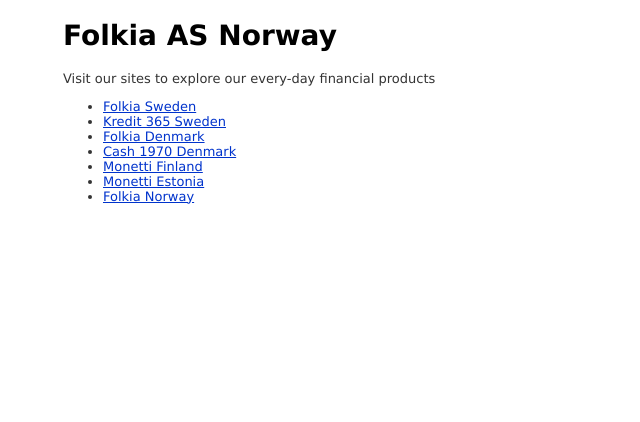
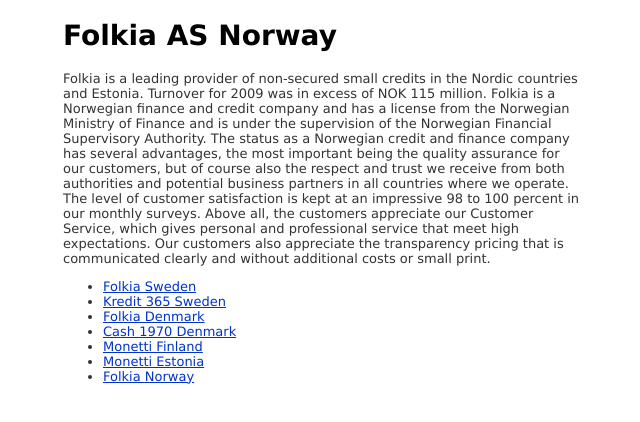
Before and after one commit to bshala/folkia.github.com, a plain HTML site: page index.html in a window 1280 px wide. Shown: the whole page, without its empty margins (317-957 px from the left). Drawn offline with Linux system fonts and the light colour scheme.

Commit message:
Update index.html

```diff
--- a/index.html
+++ b/index.html
@@ -33,7 +33,13 @@
   <body>
     <div class="wrapper">
       <h1>Folkia AS Norway</h1>
-      <p>Visit our sites to explore our every-day financial products</p>
+      <p>Folkia is a leading provider of non-secured small credits in the Nordic countries and Estonia. Turnover for 2009 was in excess of NOK 115 million.
+
+Folkia is a Norwegian finance and credit company and has a license from the Norwegian Ministry of Finance and is under the supervision of the Norwegian Financial Supervisory Authority.
+
+The status as a Norwegian credit and finance company has several advantages, the most important being the quality assurance for our customers, but of course also the respect and trust we receive from both authorities and potential business partners in all countries where we operate.
+
+The level of customer satisfaction is kept at an impressive 98 to 100 percent in our monthly surveys. Above all, the customers appreciate our Customer Service, which gives personal and professional service that meet high expectations. Our customers also appreciate the transparency pricing that is communicated clearly and without additional costs or small print.</p>
       <ul>
         <li><a href="http://www.folkia.se/" alt="SMSlån">Folkia Sweden</a></li>
         <li><a href="http://www.kredit365.se/" alt="SMSlån">Kredit 365 Sweden</a></li>
```
